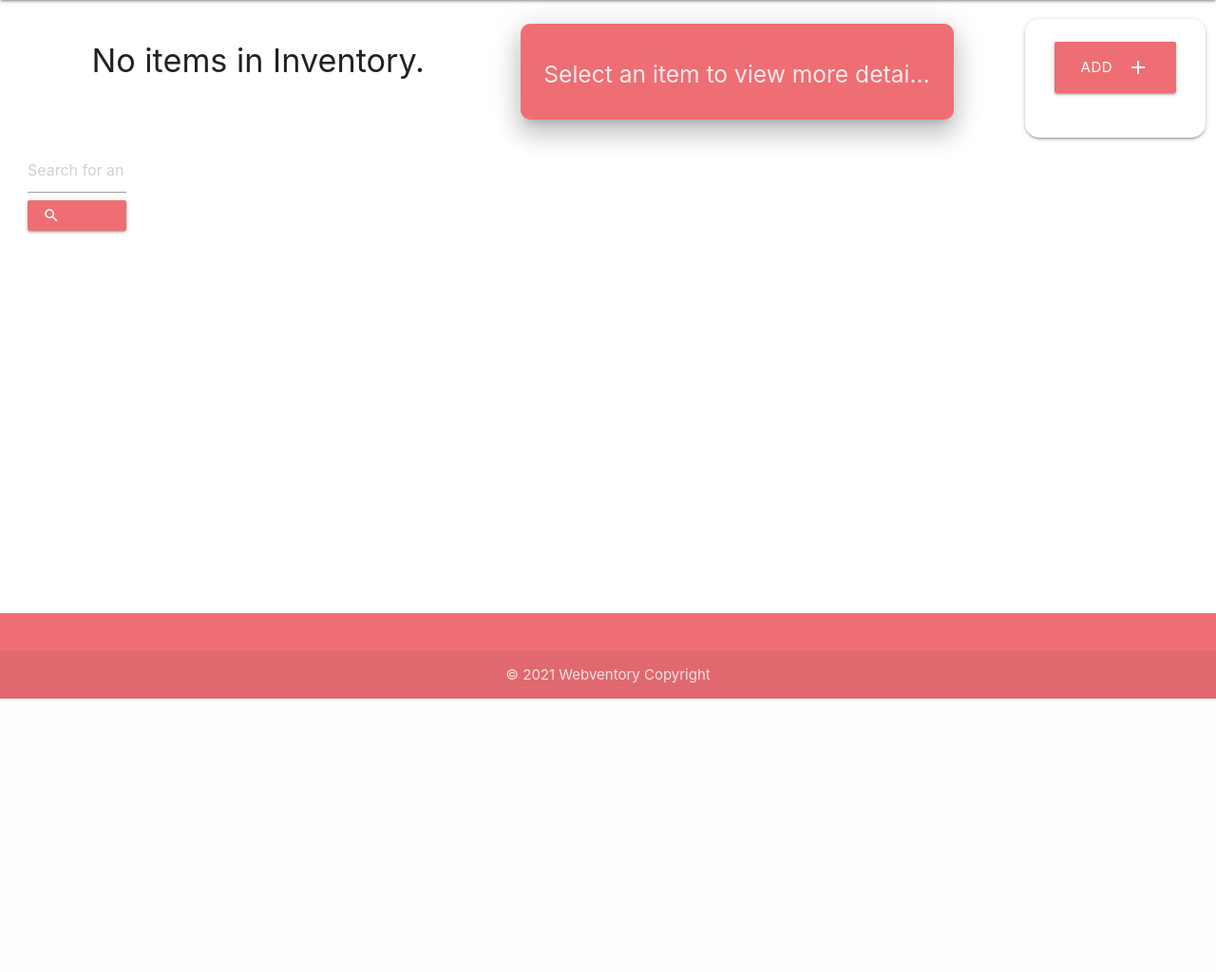
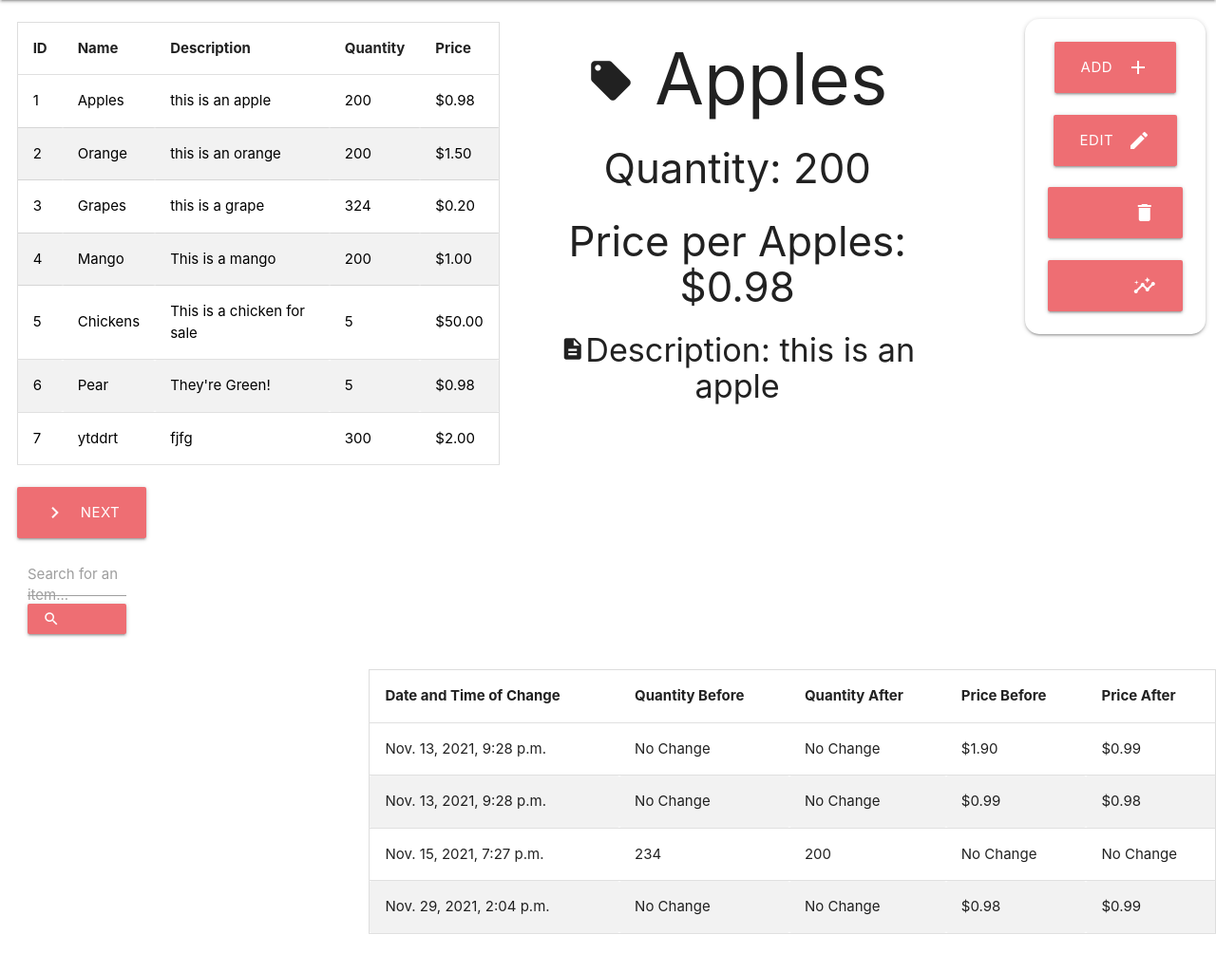
Before and after one commit to Kalobe77/Inventory-Management-Tool, a Django app: page /userInventory/1/ in a window 1280 px wide. Shown: the part 64-1088 px from the top of the page at 95% size. Before the commit the page ends 800 px from the top, so only its background shows below. Run offline with Django 3.2, Linux system fonts and the light colour scheme; a user stored in the database is signed in; data comes from the database, SQL or seed files in the repository; both versions use the stored data as it was after the commit; some libraries are stand-ins or nearby versions.

Commit message:
changed user_visibility to textfield so can be parsed to array

```diff
--- a/webventory/home/models.py
+++ b/webventory/home/models.py
@@ -17,11 +17,15 @@ class Item(models.Model):
     description = models.CharField(max_length=100)
     quantity = models.IntegerField()
     price = models.DecimalField(max_digits=9,decimal_places=2)
-    user_visibility = models.CharField(max_length=30)
+    user_visibility = models.TextField()
 
     def __str__(self):
         return " ".join([str(self.name).title(), f"({str(self.id)})"])
         # return str(str(self.name).title()) + ' (' + str(self.id) + ')'
+
+    def get_user_visibility(self):
+        print(self.user_visibility.split(','))
+        return self.user_visibility.split(',')
 
 
 class User(AbstractUser):
@@ -39,6 +43,7 @@ class User(AbstractUser):
 
     def __str__(self):
         return self.username
+
 
 
 class ItemHistory(models.Model):
--- a/webventory/home/static/home/css/style.css
+++ b/webventory/home/static/home/css/style.css
@@ -45,3 +45,20 @@ tr:nth-child(even) {
 .wv-color{
     background-color: #ee6e73
 }
+/*Placeholder color text*/
+
+/*For modern browsers*/
+::placeholder{
+    color: #dcdcdc !important;
+    opacity: 1;
+}
+
+/*For IE*/
+:-ms-input-placeholder{
+    color: #dcdcdc !important;
+}
+
+/*For Edge*/
+::-ms-input-placeholder{
+    color: #dcdcdc !important;
+}
--- a/webventory/home/templates/home/userHomeInsights.html
+++ b/webventory/home/templates/home/userHomeInsights.html
@@ -17,7 +17,7 @@
                 </thead>
                 <tbody>
                 {% for item in items %}
-                {% if item.user_visibility == user.username %}
+                {% if user.username in item.get_user_visibility %}
                 <tr>
                     <td><a style="color: black" href="/userInsights/{{item.id}}">
                         {{ item.id }}
@@ -62,7 +62,8 @@
 
     <div class="col s4 center" style="padding-right : 5%">
         {% load static %}
-        {%if item and item.user_visibility == user.username %}
+        <h2 style="margin-bottom: 40px">{{item.name}} insights</h2>
+        {%if item and user.username in item.get_user_visibility %}
         <h3>Price Graph</h3>
         <!-- Gives alt Text Font Size -->
         <span style="font-size: 30px; font-weight: bold;">
--- a/webventory/home/templates/home/userHomeInventory.html
+++ b/webventory/home/templates/home/userHomeInventory.html
@@ -21,7 +21,8 @@
                 </thead>
                 <tbody>
                 {% for item in items %}
-                {% if item.user_visibility == user.username %}
+                {% if user.username in item.get_user_visibility %}
+
                 <tr>
                     <td><a style="color: black" href="/userInventory/{{item.id}}">
                         {{ item.id }}
@@ -63,22 +64,24 @@
             </div>
             <br>
             <table></table>
-            <!--    Search Button-->
-
+            <!--Search Button-->
             <form name="searchForm" action="/userInventory/" method="post">
                 {% csrf_token %}
                 <div class="input-field left col s3" style="margin-right: 10px">
-                    <input id="icon_prefix" type="text" class="validate" name="search" placeholder="Search for an item...">
-                    <button type="submit" class="left btn btn-small hoverable" style="background-color: #ee6e73;" name="action"><i
+                    <input id="icon_prefix" type="text" class="validate" name="search">
+                    <button type="submit" class="left btn btn-small hoverable" style="background-color: #ee6e73;"
+                            name="action"><i
                             class="material-icons left">search</i>Search
                     </button>
+                    <label for="icon_prefix">Search for an item...</label>
                 </div>
             </form>
+            <!--End Search Button-->
         </div>
     </div>
 
     <span class="col s5 center" style="padding-right : 5%">
-        {%if item and item.user_visibility == user.username %}
+        {% if item and user.username in item.get_user_visibility %}
         <h1 style="font-size: 75px"><i class="material-icons small" style="font-size : 50px">local_offer</i>
             {{item.name}}</h1>
         <h3>Quantity: {{item.quantity}}</h3>
@@ -97,7 +100,7 @@
                href="/create"><i class="material-icons right">add</i>Add</a>
             <br>
             <br>
-            {%if item and item.user_visibility == user.username %}
+            {%if item and user.username in item.get_user_visibility %}
             <a class="waves-effect waves-light btn-large hoverable" style="background-color: #ee6e73;"
                href="edit"><i class="material-icons right">edit</i>Edit</a>
             <br>
@@ -112,7 +115,7 @@
         </div>
         <br>
     </div>
-    {%if item and item.user_visibility == user.username %}
+    {%if item and user.username in item.get_user_visibility %}
     <div class="row s1 container right">
         <br>
         <table>
@@ -149,7 +152,6 @@
         </table>
     </div>
     {% endif %}
-    <!--Next Prev Buttons-->
 </div>
 
 
--- a/webventory/home/templates/home/userHomeInventoryEdit.html
+++ b/webventory/home/templates/home/userHomeInventoryEdit.html
@@ -20,7 +20,7 @@
                 </thead>
                 <tbody>
                 {% for item in items %}
-                {% if item.user_visibility == user.username %}
+                {% if user.username in item.get_user_visibility %}
                 <tr>
                     <td><a style="color: black" href="/userInventory/{{item.id}}">
                         {{ item.id }}
@@ -68,7 +68,7 @@
             label {font-size: 15px; color: black;}
             p{font-size: 15px;}
             </style>
-            {%if item and item.user_visibility == user.username %}
+            {%if item and user.username in item.get_user_visibility %}
             <form class="col s9" name="ItemEditForm" action="/userInventory/{{item.id}}/edit" method="post">
                 {% csrf_token %}
                 <p><label for="id_item">ID:</label>
--- a/webventory/home/views.py
+++ b/webventory/home/views.py
@@ -1,5 +1,6 @@
 import os
 from datetime import datetime
+import json
 
 from django.contrib.auth import authenticate, login, logout
 from django.contrib.auth.decorators import login_required
@@ -121,7 +122,7 @@ def create_item(request):
             name=request.POST['name'],
             description=request.POST['description'],
             price=request.POST['price'],
-            user_visibility=request.POST['user_visibility'],
+            user_visibility=f'{request.user},',
             quantity=request.POST.get('quantity'))
         item.save()
         return HttpResponseRedirect(USER_INVETNTORY)
@@ -145,7 +146,7 @@ def delete_item(request, item_id=0):
     """
     does_item_exist = Item.objects.filter(id=item_id).exists()
     does_item_history_exist = ItemHistory.objects.filter(item_id=item_id).exists()
-    user_owns = Item.objects.get(id=item_id).user_visibility == request.user
+    user_owns = request.user in Item.objects.get(id=item_id).user_visibility.split(',')
     if does_item_exist and user_owns:
         item_to_delete = Item.objects.get(id=item_id)
         item_to_delete.delete()
@@ -169,20 +170,22 @@ def user_inventory(request, item_id=0, item_range=20):
         [type]: userHomeInventory.html with username, item, items, and item_history.
     """
     clear_graph_history(request.user)
-    print(request.POST.get('search'))
-    print(request.POST)
-    if(request.POST.get('search')):
-        items = Item.objects.filter(name__contains=request.POST['search'], user_visibility=request.user)
+    if (request.POST.get('search')):
+        items = Item.objects.filter(name__contains=request.POST['search'], user_visibility__contains=f'{request.user},')
+
     else:
-        items = Item.objects.filter(id__range=((item_range - 20), item_range), user_visibility=request.user)
+        items = Item.objects.filter(id__range=((item_range - 20), item_range),
+                                    user_visibility__contains=f'{request.user},')
+    user_visibility = str()
     item = str()
     item_history = str()
     if item_id != 0:
         item = Item.objects.get(id=item_id)
         item_history = ItemHistory.objects.filter(item_id=item).select_related()
+        user_visibility = request.user in item.user_visibility.split(',')
     return render(request, 'home/userHomeInventory.html',
                   {"username": str(request.user).title(), "item": item, "items": items, "itemHistories": item_history,
-                   'item_range': item_range, 'item_id': item_id})
+                   'item_range': item_range, 'item_id': item_id, })
 
 
 @login_required(login_url='/login')
@@ -210,7 +213,7 @@ def user_inventory_edit(request, item_id=0, item_range=20):
         item.quantity = request.POST.get('quantity')
         item.save()
         return HttpResponseRedirect(USER_INVETNTORY)
-    items = Item.objects.filter(id__range=((item_range - 20), item_range), user_visibility=request.user)
+    items = Item.objects.filter(id__range=((item_range - 20), item_range), user_visibility__contains=f'{request.user},')
     item_history = ItemHistory.objects.filter(item_id=item)
     return render(request, 'home/userHomeInventoryEdit.html',
                   {"username": str(request.user).title(), "item": item, "items": items,
@@ -228,7 +231,7 @@ def user_insights(request, item_id=0, item_range=20):
     Returns:
         [type]: userHomeInsights.html
     """
-    items = Item.objects.filter(id__range=((item_range - 20), item_range), user_visibility=request.user)
+    items = Item.objects.filter(id__range=((item_range - 20), item_range), user_visibility__contains=f'{request.user},')
     if item_id != 0:
         item = Item.objects.get(id=item_id)
         item_history = ItemHistory.objects.filter(item_id=item).select_related()
@@ -244,7 +247,6 @@ def user_insights(request, item_id=0, item_range=20):
                 date_change,
                 [y.quantity_after for y in item_history if
                  y.quantity_after], str(request.user)))
-            print(price_graph, quantity_graph)
         return render(request, 'home/userHomeInsights.html', {"username": str(request.user).title(),
                                                               "items": items,
                                                               "price_graph": price_graph,
@@ -253,7 +255,7 @@ def user_insights(request, item_id=0, item_range=20):
                                                               "item_id": item_id, "item_range": item_range})
     return render(request, 'home/userHomeInsights.html',
                   {"username": str(request.user).title(), "items": items, "item_id": item_id,
-                   "item_range": item_range})
+                   "item_range": item_range,})
 
 
 @login_required(login_url='/login')
```
Also changed, not shown: webventory/db.sqlite3.
